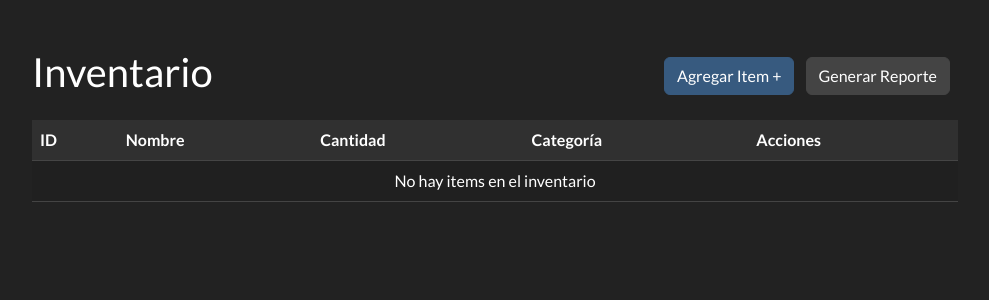
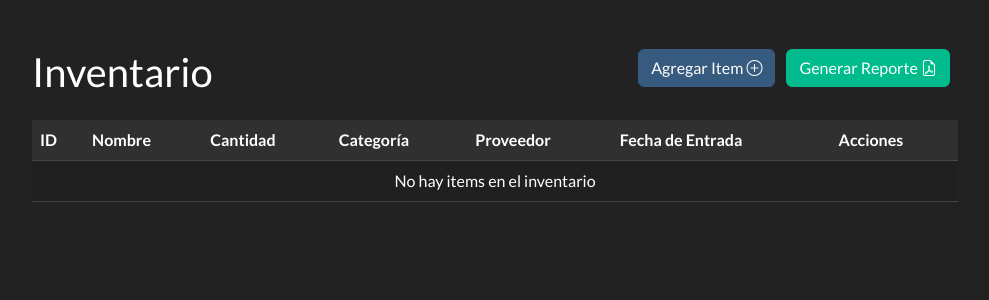
Before and after one commit to TomasuHD/gestorInventario, a Django app: page /panel/ in a window 1280 px wide. Shown: the part 72-372 px from the top of the page, without its empty margins (145-1134 px from the left). Run offline with Django 5.2, Linux system fonts and the light colour scheme; a user stored in the database is signed in; data comes from the database, SQL or seed files in the repository; both versions use the stored data as it was after the commit; some libraries are stand-ins or nearby versions.

Commit message:
Se agregan íconos y nuevos campos

```diff
--- a/inventario/merma/admin.py
+++ b/inventario/merma/admin.py
@@ -1,5 +1,6 @@
 from django.contrib import admin
-from .models import ItemInventario, Category
+from .models import ItemInventario, Category, Proveedor
 
 admin.site.register(ItemInventario)
 admin.site.register(Category)
+admin.site.register(Proveedor)
--- a/inventario/merma/templates/merma/panel.html
+++ b/inventario/merma/templates/merma/panel.html
@@ -21,9 +21,15 @@
         <div class="col-md-10 col-12 mx-auto mt-5">
             <div class="d-flex justify-content-between align-items-center mb-3">
                 <h2 class="fw-light">Inventario</h2>
-                <div>
-                    <a href="{% url 'agregar' %}" class="btn btn-primary">Agregar Item +</a>
-                    <a href="{% url 'reporte' %}" class="btn btn-secondary mx-2">Generar Reporte</a>
+                <div class="d-flex justify-content-between align-items-center mb-3">
+                    <div>
+                        <a href="{% url 'agregar' %}" class="btn btn-primary">
+                            Agregar Item <i class="bi bi-plus-circle"></i>
+                        </a>
+                        <a href="{% url 'reporte' %}" class="btn btn-success mx-2">
+                            Generar Reporte <i class="bi bi-file-earmark-pdf"></i>
+                        </a>
+                    </div>
                 </div>
             </div>
             <table class="table table-hover table-striped">
@@ -33,13 +39,15 @@
                         <th scope="col">Nombre</th>
                         <th scope="col">Cantidad</th>
                         <th scope="col">Categoría</th>
+                        <th scope="col">Proveedor</th>
+                        <th scope="col">Fecha de Entrada</th>
                         <th scope="col">Acciones</th>
                     </tr>
                 </thead>
                 <tbody>
                     {% if items|length == 0 %}
                     <tr>
-                        <td colspan="5" class="text-center">No hay items en el inventario</td>
+                        <td colspan="7" class="text-center">No hay items en el inventario</td>
                     </tr>
                     {% endif %}
 
@@ -53,6 +61,8 @@
                         <td class="text-success">{{ item.quantity }}</td>
                         {% endif %}
                         <td>{{ item.category.name }}</td>
+                        <td>{{ item.provider }}</td>
+                        <td>{{ item.entry_date }}</td>
                         <td>
                             <a href="{% url 'editar-item' item.id %}" class="btn btn-sm btn-secondary">
                                 <i class="bi bi-pencil"></i> Editar
@@ -61,11 +71,9 @@
                                 <i class="bi bi-trash"></i> Eliminar
                             </a>
                         </td>
-
                     </tr>
                     {% endfor %}
-                </tbody>
-            </table>
+                </tbody </table>
         </div>
     </div>
 </div>
--- a/inventario/merma/views.py
+++ b/inventario/merma/views.py
@@ -83,34 +83,29 @@ class DeleteItem(LoginRequiredMixin, DeleteView):
     context_object_name = 'item'
 
 def GenerarReporte(request):
-    # Obtener la fecha actual y formatearla
     fecha_actual = datetime.now()
     fecha_formateada = fecha_actual.strftime("%d%b%y").upper()
-
-    # Crear el nombre del archivo con la fecha formateada
     filename = f"reporteInventario_{fecha_formateada}.pdf"
-
-    # Crear un objeto HttpResponse con el contenido PDF
     response = HttpResponse(content_type='application/pdf')
     response['Content-Disposition'] = f'attachment; filename="{filename}"'
-
     p = canvas.Canvas(response, pagesize=letter)
     p.setFont("Helvetica", 12)
-
     p.drawString(200, 750, "Reporte de Inventario")
-
     p.drawString(50, 700, "ID")
     p.drawString(100, 700, "Nombre")
-    p.drawString(300, 700, "Cantidad")
-    p.drawString(400, 700, "Categoría")
-
+    p.drawString(250, 700, "Cantidad")
+    p.drawString(350, 700, "Categoría")
+    p.drawString(450, 700, "Proveedor")
+    p.drawString(550, 700, "Fecha de Entrada")
     items = ItemInventario.objects.filter(user=request.user)
     y = 680
     for item in items:
         p.drawString(50, y, str(item.id))
         p.drawString(100, y, item.name)
-        p.drawString(300, y, str(item.quantity))
-        p.drawString(400, y, item.category.name)
+        p.drawString(250, y, str(item.quantity))
+        p.drawString(350, y, item.category.name)
+        p.drawString(450, y, item.provider)
+        p.drawString(550, y, item.entry_date.strftime("%d/%m/%Y"))
         y -= 20
 
     p.showPage()
```
Also changed, not shown: inventario/merma/forms.py (+18 -2 lines), inventario/merma/models.py (+13 -5 lines), inventario/db.sqlite3, inventario/merma/migrations/0003_proveedor_iteminventario_entry_date_and_more.py (added).
